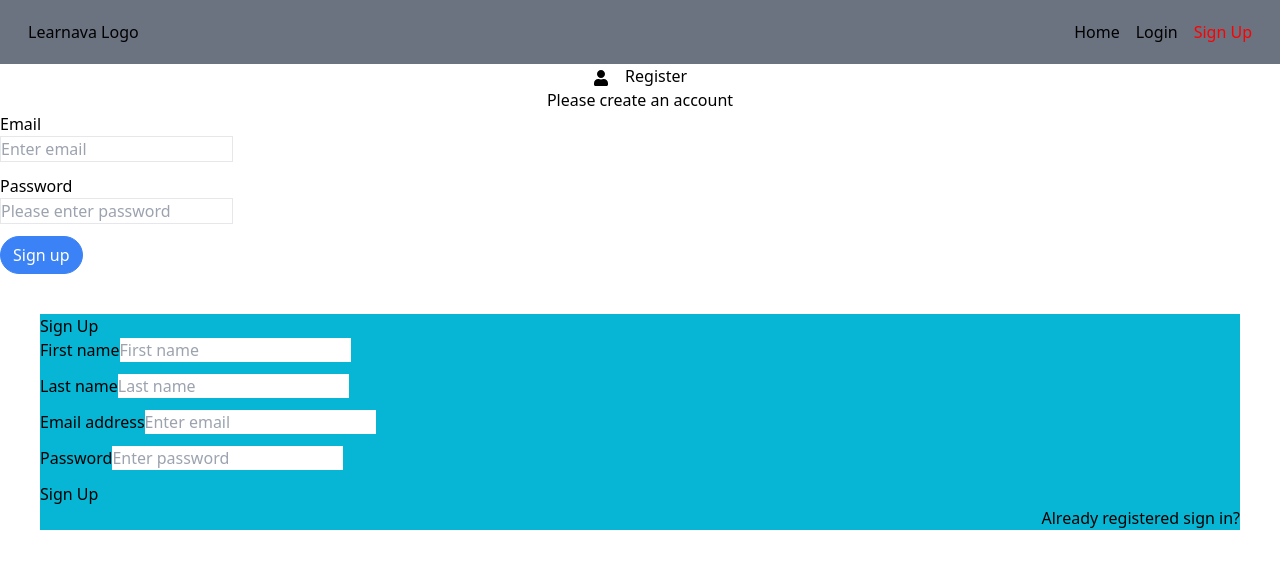
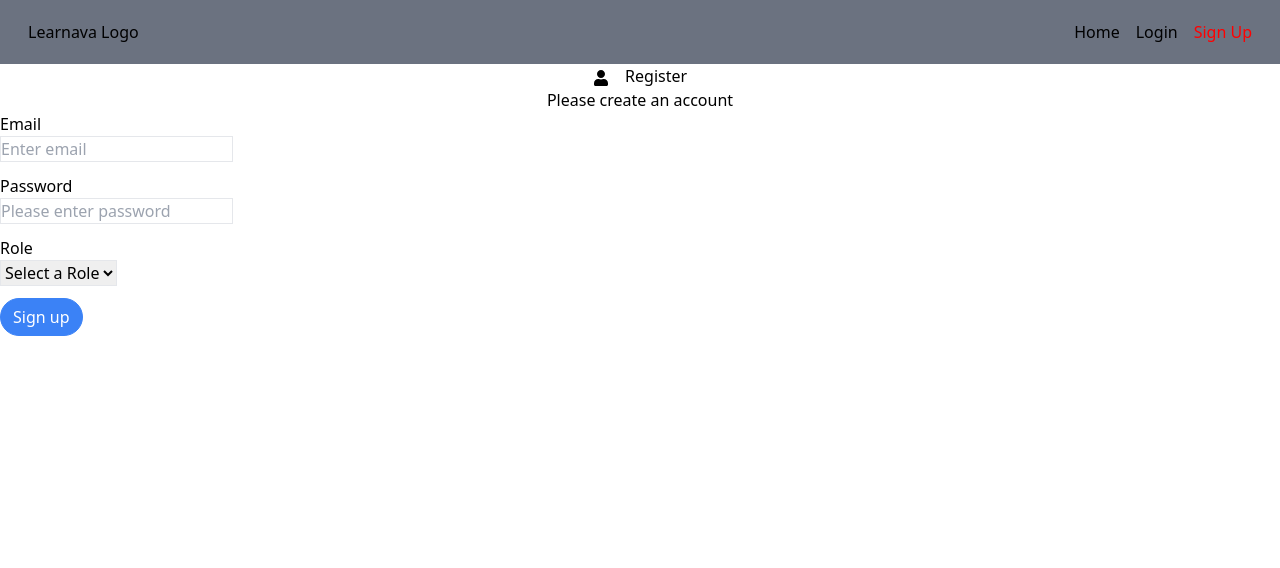
Before and after one commit to Kohhx/Learnvana, a React (Create React App) app in the folder frontend/: page /users/signup in a window 1280 px wide. Shown: the top 568 px of the page. Built offline with nearby package versions, Linux system fonts and the light colour scheme.

Commit message:
Work on select component 1

```diff
--- a/frontend/src/App.js
+++ b/frontend/src/App.js
@@ -15,7 +15,7 @@ const App = () => {
           <Routes>
             <Route path="/" element={<Home />} />
             <Route path="/users/login" element={[<Login />, <SignIn />]} />
-            <Route path="/users/signup" element={[<Signup />, <Register />]} />
+            <Route path="/users/signup" element={[<Signup />]} />
           </Routes>
       </div>
     </Router>
--- /dev/null
+++ b/frontend/src/components/Select.js
@@ -0,0 +1,78 @@
+import React, { useState, useEffect } from "react";
+import classNames from "classnames";
+import Validator, { validate } from "../utilities/Validator";
+
+const Select = ({
+  id,
+  label,
+  options,
+  disableErrorMessages,
+  errorMessage,
+  validators,
+  ...rest
+}) => {
+  const [selectState, setSelectState] = useState({
+    value: "",
+    isValid: false,
+    isFocus: false,
+    errorMessages: [],
+  });
+
+  // Handler functions for select
+  const changeHandler = (event) => {
+    console.log(event.target.value);
+    const [isInputValid, validatorMessages] = Validator.validate(
+      event.target.value,
+      validators
+    );
+    setSelectState((state) => ({
+      ...selectState,
+      value: event.target.value,
+      isValid: isInputValid,
+      errorMessages: validatorMessages,
+    }));
+  };
+
+  const focusHandler = () => {
+    setSelectState((state) => ({
+      ...selectState,
+      isFocus: true,
+    }));
+  };
+
+  // Build Error
+  const errorClasses = "text-red-500";
+  let errors = null;
+  if (!disableErrorMessages) {
+    errors = errorMessage ? (
+      <p className={errorClasses}>{errorMessage}</p>
+    ) : (
+      selectState.errorMessages.map((message) => (
+        <p className={errorClasses}>- {message}</p>
+      ))
+    );
+  }
+
+  // Build Classes for input
+  const classes = classNames("border block mb-2", rest.className);
+
+  // Create select JSX content
+  const formContent = (
+    <select className={classes} onChange={changeHandler} onFocus={focusHandler}>
+      <option value="nil">Select a {label}</option>
+      {options.map((option) => (
+        <option value={option}>{option}</option>
+      ))}
+    </select>
+  );
+
+  return (
+    <div className="mb-3">
+      <label htmlFor="">{label}</label>
+      {formContent}
+      {selectState.isFocus && !selectState.isValid && errors}
+    </div>
+  );
+};
+
+export default Select;
--- a/frontend/src/pages/Signup.js
+++ b/frontend/src/pages/Signup.js
@@ -1,6 +1,7 @@
 import React, { useState, useCallback } from "react";
 import Input from "../components/Input";
 import Button from "../components/Button";
+import Select from "../components/Select";
 import { FaUser } from "react-icons/fa";
 import Validator from "../utilities/Validator";
 
@@ -51,13 +52,21 @@ const Signup = () => {
           type="password"
           label="Password"
           placeholder="Please enter password"
-          // errorMessage="Please enter a valid email"
+          // errorMessage="Please enter a valid password"
           validators={[
             Validator.VALIDATOR_REQUIRE(),
             Validator.VALIDATOR_MINLENGTH(6),
           ]}
           inputFormHandler={inputFormHandler}
         ></Input>
+        <Select
+          id="role"
+          label="Role"
+          options={["Student", "Guardian", "Instructor"]}
+          validators={[
+            Validator.VALIDATOR_CONTAIN(["Student", "Guardian", "Instructor"]),
+          ]}
+        />
         <Button primary rounded>
           Sign up
         </Button>
--- a/frontend/src/utilities/Validator.js
+++ b/frontend/src/utilities/Validator.js
@@ -5,6 +5,7 @@ const VALIDATOR_TYPE_MIN = "MIN";
 const VALIDATOR_TYPE_MAX = "MAX";
 const VALIDATOR_TYPE_EMAIL = "EMAIL";
 const VALIDATOR_TYPE_FILE = "FILE";
+const VALIDATOR_TYPE_CONTAIN = "CONTAIN"
 
 // Validators used in the validate functions
 exports.VALIDATOR_REQUIRE = () => ({ type: VALIDATOR_TYPE_REQUIRE });
@@ -20,6 +21,7 @@ exports.VALIDATOR_MAXLENGTH = (val) => ({
 exports.VALIDATOR_MIN = (val) => ({ type: VALIDATOR_TYPE_MIN, val: val });
 exports.VALIDATOR_MAX = (val) => ({ type: VALIDATOR_TYPE_MAX, val: val });
 exports.VALIDATOR_EMAIL = () => ({ type: VALIDATOR_TYPE_EMAIL });
+exports.VALIDATOR_CONTAIN = ( arr ) => ({ type: VALIDATOR_TYPE_CONTAIN, arr: arr })
 
 // Validate Function used to validate, validators is an array
 exports.validate = (value, validators) => {
@@ -76,6 +78,15 @@ exports.validate = (value, validators) => {
       }
       isValid = isValid && typeIsValid;
     }
+    if (validator.type === VALIDATOR_TYPE_CONTAIN) {
+      const array = validator.arr;
+      const typeIsValid = array.includes(value)
+      // console.log("array: ",array," ","Value: ", value)
+      if (!typeIsValid) {
+        errorMessages.push(`Please select a valid option in ${validator.arr}`);
+      }
+      isValid = isValid && typeIsValid;
+    }
   }
 
   return [isValid, errorMessages];
```
